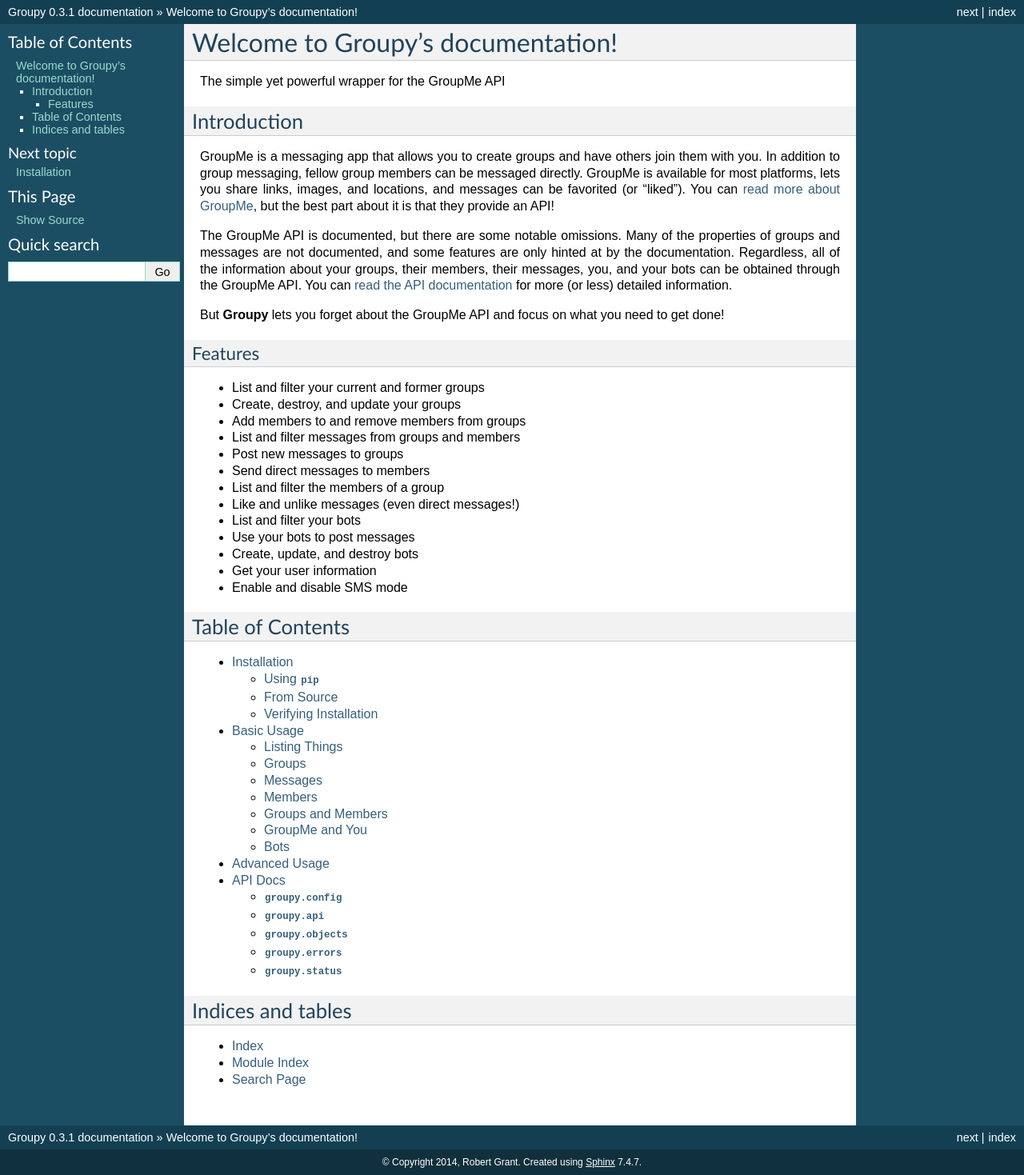
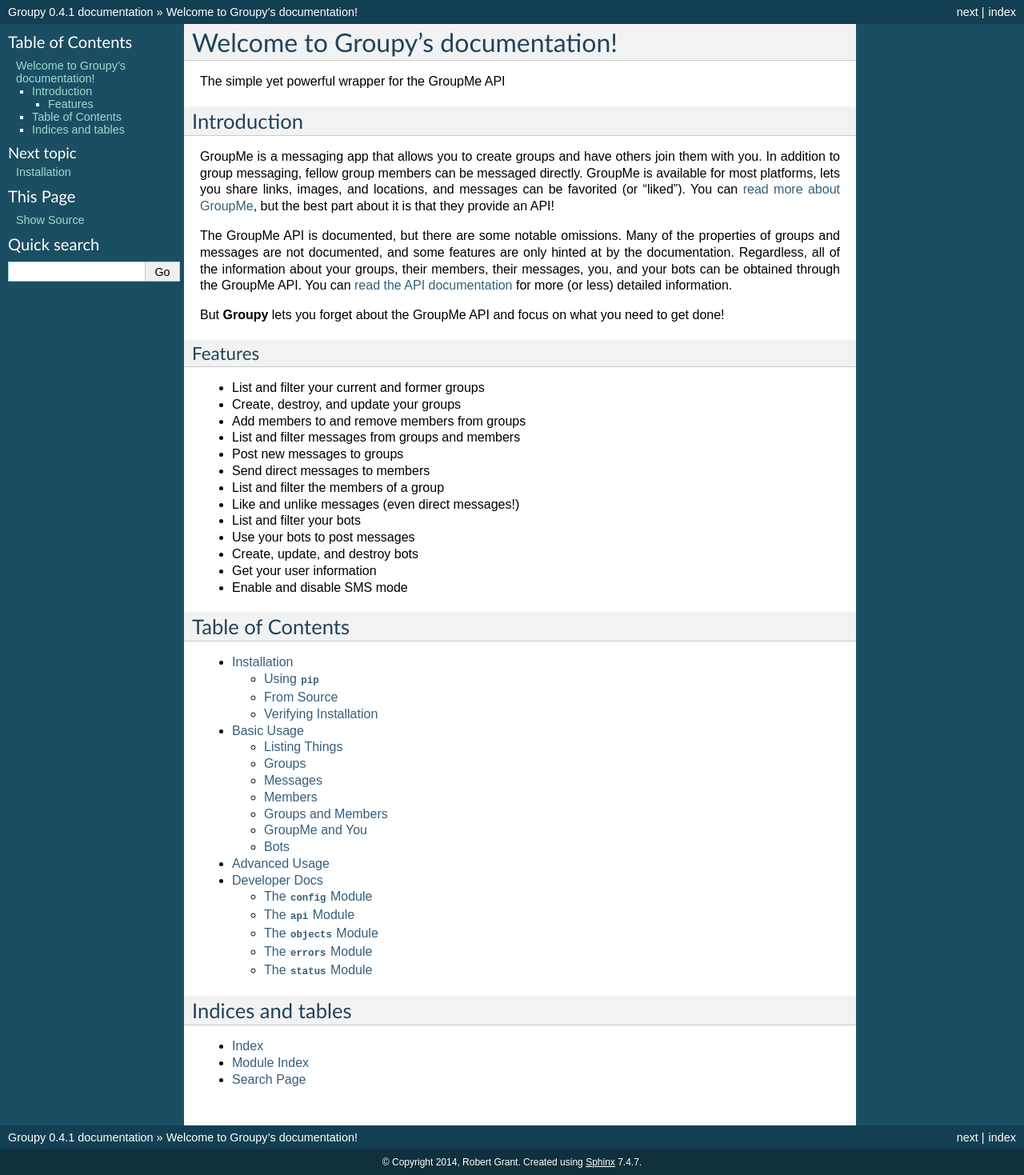
Before and after one commit to rhgrant10/Groupy, a Sphinx documentation site: the page built from docs/index.rst, in a window 1280 px wide. Shown: the whole page at 80% size. Built offline with Sphinx 7.4.7, drawn with Linux system fonts in a browser that asks for light colours.

Commit message:
Doc touchups

```diff
--- a/docs/conf.py
+++ b/docs/conf.py
@@ -58,9 +58,9 @@
 # built documents.
 #
 # The short X.Y version.
-version = '0.3.1'
+version = '0.4.1'
 # The full version, including alpha/beta/rc tags.
-release = '0.3.1'
+release = '0.4.1'
 
 # The language for content autogenerated by Sphinx. Refer to documentation
 # for a list of supported languages.
--- a/docs/pages/api.rst
+++ b/docs/pages/api.rst
@@ -1,33 +1,33 @@
-========
-API Docs
-========
+==============
+Developer Docs
+==============
 
-``groupy.config``
-=================
+The ``config`` Module
+=====================
 
 .. automodule:: groupy.config
 	:members:
 
-``groupy.api``
-==============
+The ``api`` Module
+==================
 
 .. automodule:: groupy.api
 	:members:
 
-``groupy.objects``
-==================
+The ``objects`` Module
+======================
 
 .. automodule:: groupy.objects
 	:members:
 
-``groupy.errors``
-=================
+The ``errors`` Module
+=====================
 
 .. automodule:: groupy.errors
 	:members:
 
-``groupy.status``
-=================
+The ``status`` Module
+=====================
 
 .. automodule:: groupy.status
 	:members:
```
